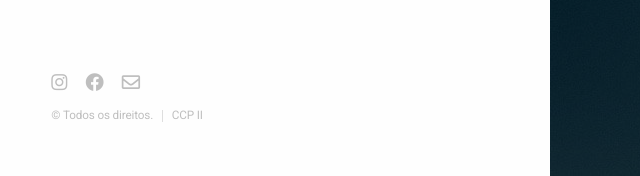
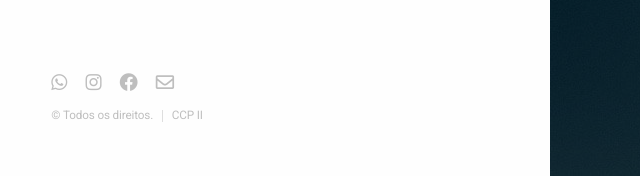
Before and after one commit to rodrigodll/prov-ccpii, a plain HTML site: page index.html in a window 1280 px wide. Shown: the part 621-797 px from the top of the page, 0-640 px from the left. Drawn offline with Linux system fonts and the light colour scheme.

Commit message:
add whatsapp

```diff
--- a/index.html
+++ b/index.html
@@ -67,7 +67,7 @@
 			<!-- Footer -->
 				<footer id="footer">
 					<ul class="icons">
-						<!-- <li><a href="#" class="icon brands fa-twitter"><span class="label">Twitter</span></a></li> -->
+						<li><a href="https://api.whatsapp.com/send?phone=5521978884587" class="icon brands fa-whatsapp"><span class="label">Whatsapp</span></a></li>
 						<li><a href="https://www.instagram.com/ccp2guilhermedasilveira/" class="icon brands fa-instagram"><span class="label">Instagram</span></a></li>
 						<li><a href="https://facebook.com/profile.php?id=100073095024265" class="icon brands fa-facebook"><span class="label">Facebook</span></a></li>
 						<li><a href="mailto:pedro2gsilveira@gmail.com" class="icon fa-envelope"><span class="label">Email</span></a></li>
```
